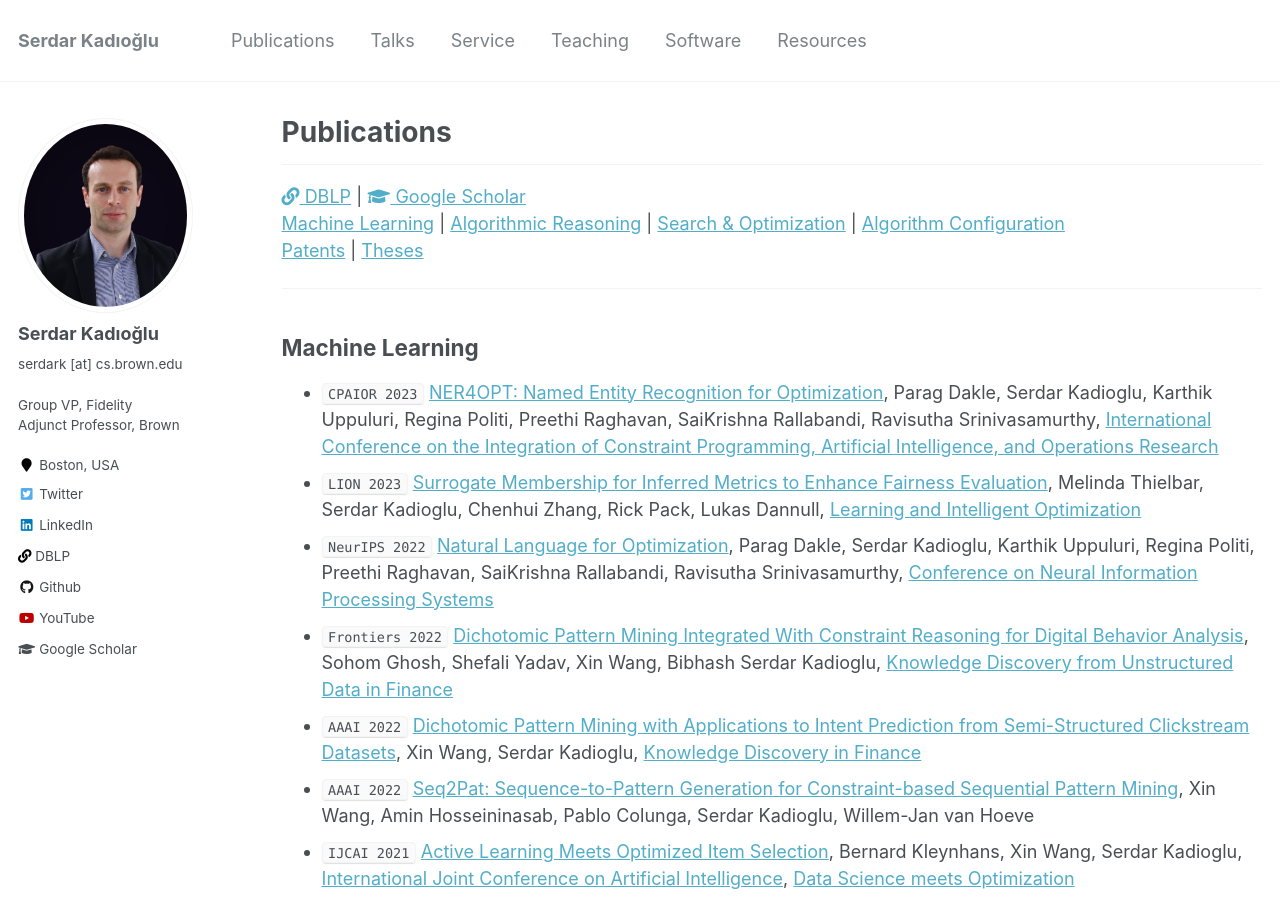
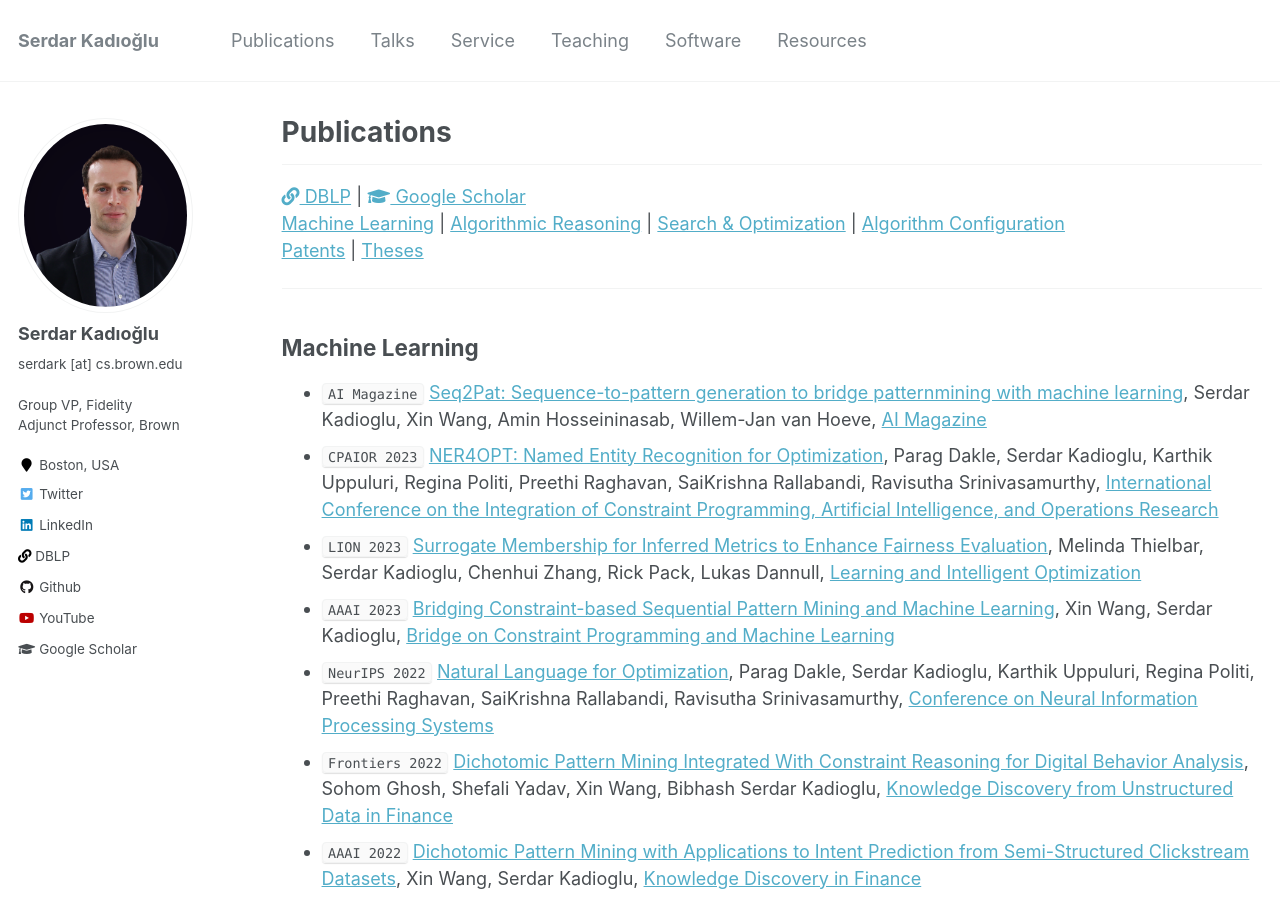
Before and after one commit to skadio/skadio.github.io, a Jekyll site: the page built from _pages/publications.md, in a window 1280 px wide and 900 px high. Built offline with Jekyll 4.4.1, drawn with Linux system fonts in a browser that asks for light colours.

Commit message:
Update publications.md

```diff
--- a/_pages/publications.md
+++ b/_pages/publications.md
@@ -18,8 +18,11 @@ author_profile: true
 ---
 
 ## Machine Learning
+* `AI Magazine` [Seq2Pat: Sequence-to-pattern generation to bridge patternmining with machine learning](https://onlinelibrary.wiley.com/doi/epdf/10.1002/aaai.12081), Serdar Kadioglu, Xin Wang, Amin Hosseininasab, Willem-Jan van Hoeve, [AI Magazine](https://onlinelibrary.wiley.com/toc/23719621/2023/44/1)
 * `CPAIOR 2023` [NER4OPT: Named Entity Recognition for Optimization](https://sites.google.com/view/cpaior2023), Parag Dakle, Serdar Kadioglu, Karthik Uppuluri, Regina Politi, Preethi Raghavan, SaiKrishna Rallabandi, Ravisutha Srinivasamurthy, [International Conference on the Integration of Constraint Programming, Artificial Intelligence, and Operations Research](https://sites.google.com/view/cpaior2023)
 * `LION 2023` [Surrogate Membership for Inferred Metrics to Enhance Fairness Evaluation](https://lion17.org/), Melinda Thielbar, Serdar Kadioglu, Chenhui Zhang, Rick Pack, Lukas Dannull, [Learning and Intelligent Optimization](https://lion17.org/)
+* `AAAI 2023` [Bridging Constraint-based Sequential Pattern Mining
+and Machine Learning](http://osullivan.ucc.ie/CPML2023/submissions/09.pdf), Xin Wang, Serdar Kadioglu, [Bridge on Constraint Programming and Machine Learning](http://osullivan.ucc.ie/CPML2023/)
 * `NeurIPS 2022` [Natural Language for Optimization](https://nl4opt.github.io/), Parag Dakle, Serdar Kadioglu, Karthik Uppuluri, Regina Politi, Preethi Raghavan, SaiKrishna Rallabandi, Ravisutha Srinivasamurthy, [Conference on Neural Information Processing Systems](https://nips.cc/Conferences/2022)
 * `Frontiers 2022` [Dichotomic Pattern Mining Integrated With Constraint Reasoning for Digital Behavior Analysis](https://www.frontiersin.org/articles/10.3389/frai.2022.868085/full?&utm_source=Email_to_authors_&utm_medium=Email&utm_content=T1_11.5e1_author&utm_campaign=Email_publication&field=&journalName=Frontiers_in_Artificial_Intelligence&id=868085), Sohom Ghosh, Shefali Yadav, Xin Wang, Bibhash Serdar Kadioglu, [Knowledge Discovery from Unstructured Data in Finance](https://www.frontiersin.org/research-topics/21489/knowledge-discovery-from-unstructured-data-in-finance#articles)
 * `AAAI 2022` [Dichotomic Pattern Mining with Applications to Intent Prediction from Semi-Structured Clickstream Datasets](https://arxiv.org/abs/2201.09178), Xin Wang, Serdar Kadioglu, [Knowledge Discovery in Finance](https://aaai-kdf.github.io/kdf2022/)
```
